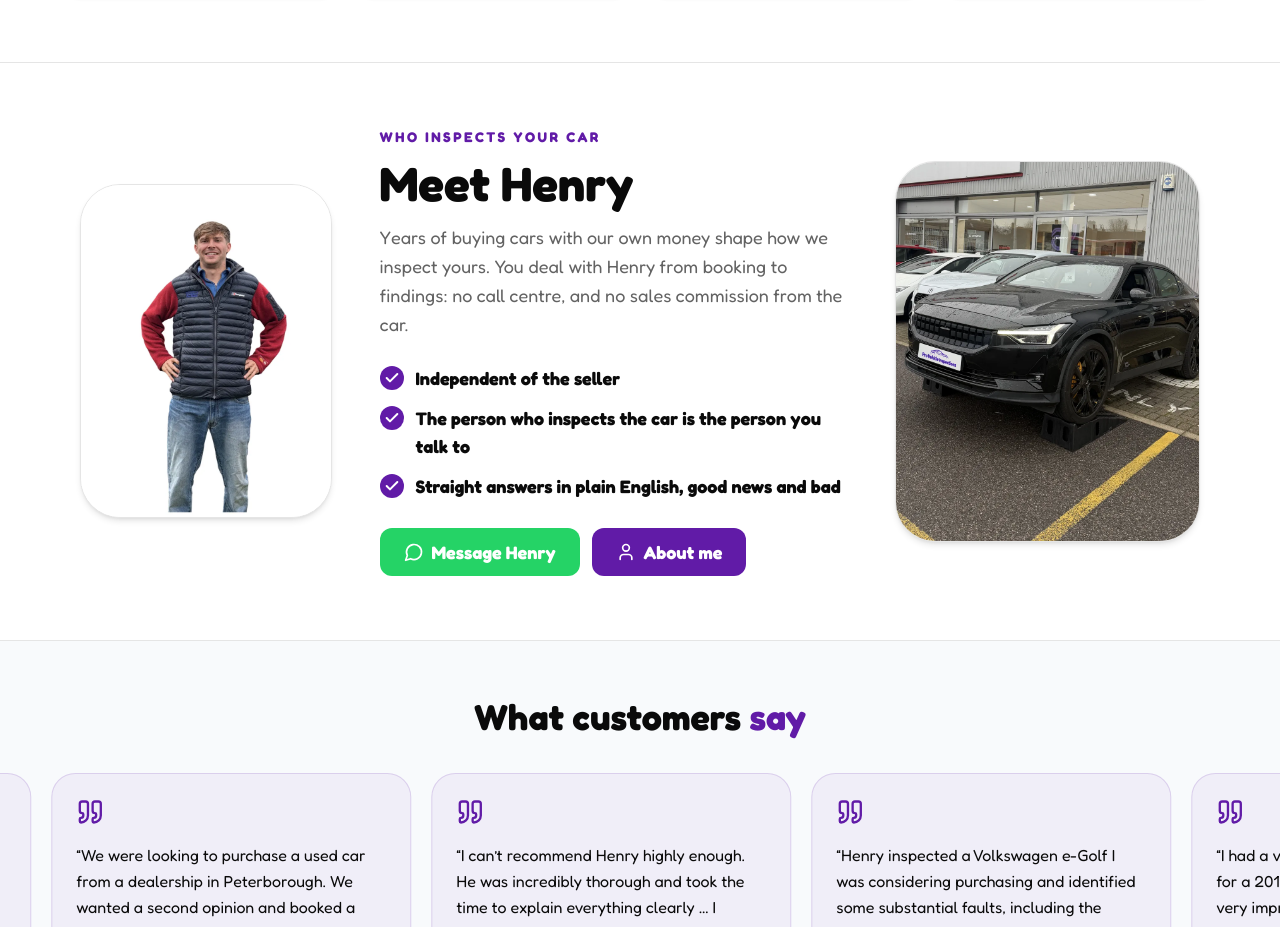
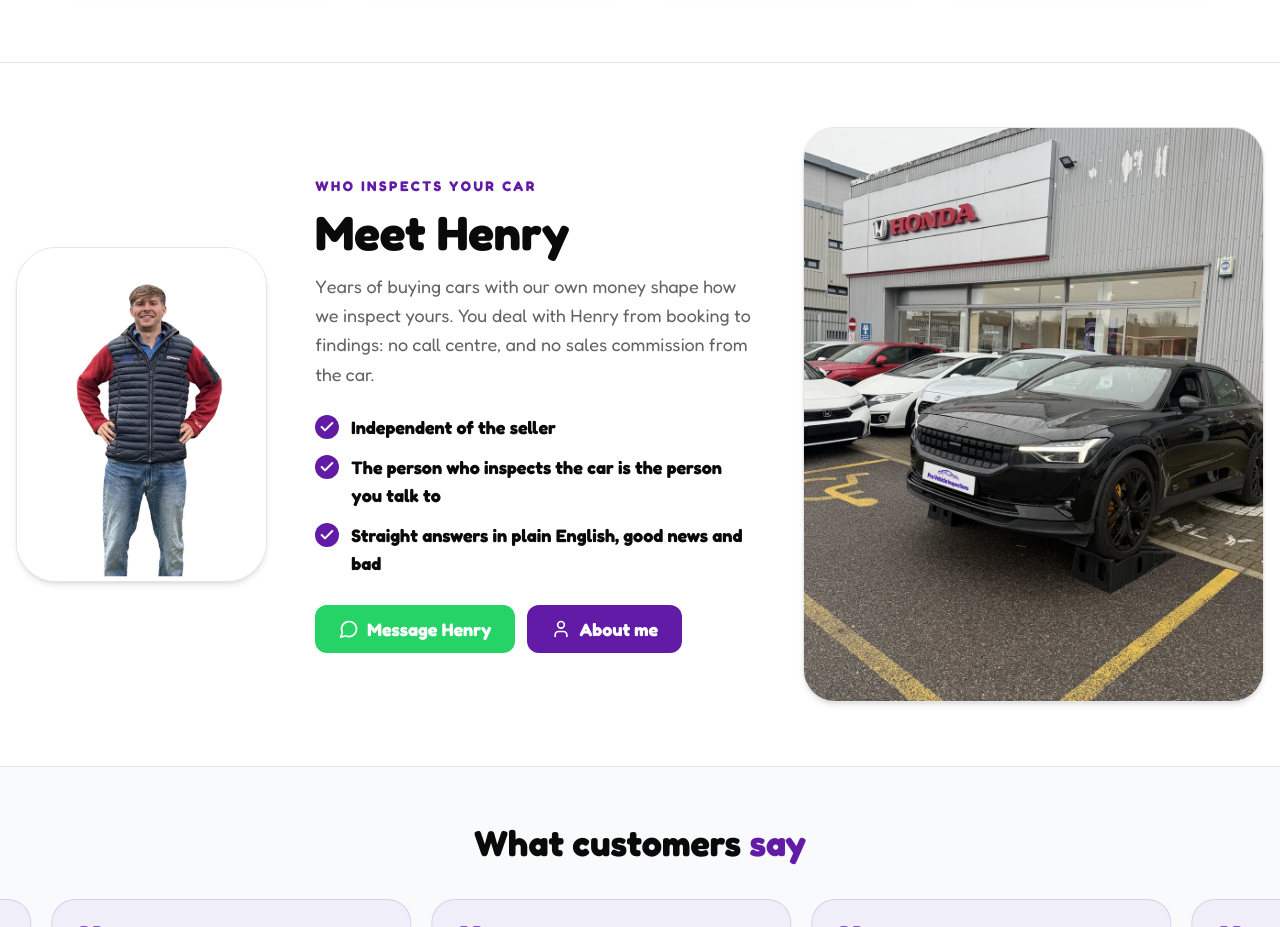
Before and after one commit to flyingfenman/ProVehicleInspections, a Next.js app: page / in a window 1280 px wide. Shown: the part 4780-5707 px from the top of the page. Built offline with nearby package versions, Linux system fonts and the light colour scheme.

Commit message:
Meet Henry: bigger Polestar photo that shows the Honda sign (#77)
Claude-Session: https://claude.ai/code/session_01EnMSmXQLynWyLLtqH6UBfx

Co-authored-by: Claude <noreply@anthropic.com>

```diff
--- a/components/vehicle-inspections/sections/meet-henry.tsx
+++ b/components/vehicle-inspections/sections/meet-henry.tsx
@@ -13,7 +13,7 @@ const POINTS = [
 export function MeetHenry() {
   return (
     <section className="overflow-hidden border-t bg-white py-12 sm:py-16">
-      <div className="container mx-auto grid max-w-6xl items-center gap-8 px-4 md:grid-cols-[0.8fr_1.2fr] lg:grid-cols-[minmax(0,0.7fr)_minmax(0,1.3fr)_minmax(0,0.85fr)] lg:gap-10 xl:gap-12">
+      <div className="container mx-auto grid max-w-7xl items-center gap-8 px-4 md:grid-cols-[0.8fr_1.2fr] lg:grid-cols-[minmax(0,0.6fr)_minmax(0,1.05fr)_minmax(0,1.1fr)] lg:gap-8 xl:gap-12">
         <div className="mx-auto w-full max-w-xs overflow-hidden rounded-[2.5rem] border border-border bg-white shadow-md md:max-w-sm">
           {/* eslint-disable-next-line @next/next/no-img-element -- the same photo the home page uses */}
           <img src="/henry.webp" alt={`Henry from ${SITE.brand}`} width={750} height={1000} loading="lazy" className="h-auto w-full object-contain" />
@@ -35,19 +35,19 @@ export function MeetHenry() {
               </li>
             ))}
           </ul>
-          <div className="mt-7 flex flex-col gap-3 sm:flex-row">
-            <a href={SITE.whatsapp} target="_blank" rel="noopener noreferrer" className="inline-flex min-h-12 items-center justify-center gap-2 rounded-xl bg-[#25D366] px-6 text-lg font-bold text-white transition hover:bg-[#1da851]">
+          <div className="mt-7 flex flex-col gap-3 sm:flex-row sm:flex-wrap">
+            <a href={SITE.whatsapp} target="_blank" rel="noopener noreferrer" className="inline-flex min-h-12 items-center justify-center gap-2 whitespace-nowrap rounded-xl bg-[#25D366] px-6 lg:px-4 xl:px-6 text-lg font-bold text-white transition hover:bg-[#1da851]">
               <MessageCircle className="h-5 w-5" /> Message Henry
             </a>
-            <Link href="/about" className="inline-flex min-h-12 items-center justify-center gap-2 rounded-xl bg-primary px-6 text-lg font-bold text-white transition hover:bg-primary/90">
+            <Link href="/about" className="inline-flex min-h-12 items-center justify-center gap-2 whitespace-nowrap rounded-xl bg-primary px-6 lg:px-4 xl:px-6 text-lg font-bold text-white transition hover:bg-primary/90">
               <User className="h-5 w-5" /> About me
             </Link>
           </div>
         </div>
 
-        <div className="mx-auto w-full max-w-xs overflow-hidden rounded-[2.5rem] border border-border bg-white shadow-md md:col-span-2 md:max-w-sm lg:col-span-1 lg:max-w-none">
+        <div className="w-full overflow-hidden rounded-[2rem] border border-border bg-white shadow-md md:col-span-2 md:mx-auto md:max-w-xl lg:col-span-1 lg:max-w-none">
           {/* eslint-disable-next-line @next/next/no-img-element -- a plain static photo, like the portrait */}
-          <img src="/images/polestar-on-ramps.webp" alt={`A Polestar 2 on ramps with a ${SITE.brand} plate on the front, ready to be inspected`} width={960} height={1200} loading="lazy" className="h-auto w-full object-cover" />
+          <img src="/images/polestar-on-ramps.webp" alt={`A Polestar 2 on ramps with a ${SITE.brand} plate on the front, ready to be inspected`} width={1000} height={1250} loading="lazy" className="h-auto w-full object-cover" />
         </div>
       </div>
     </section>
```
Also changed, not shown: public/images/polestar-on-ramps.webp.
